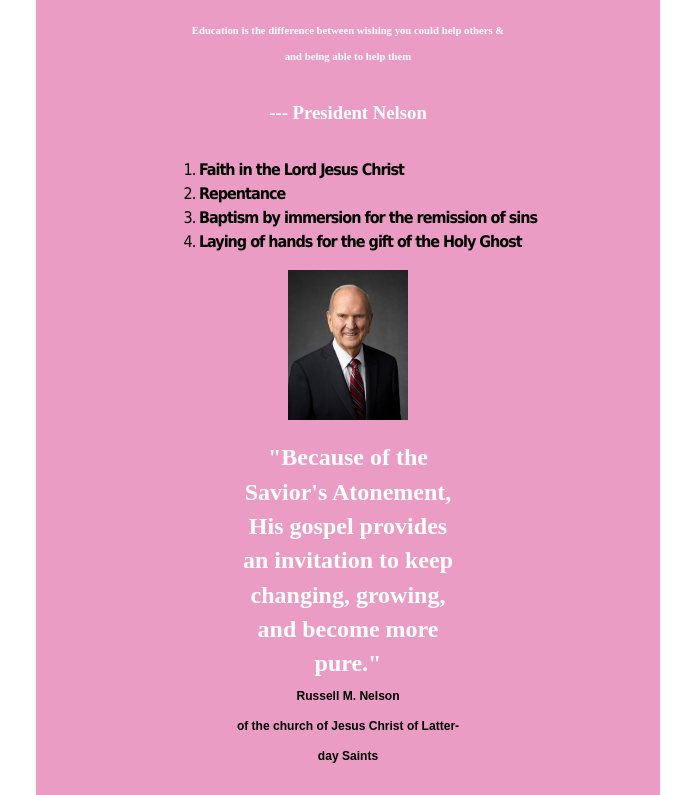
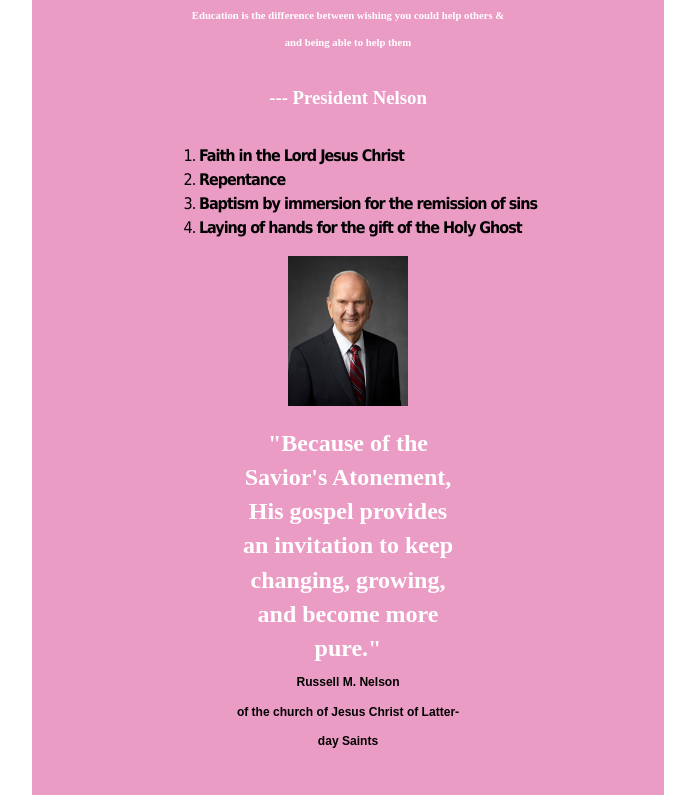
Before and after one commit to dommmy200/web_design, a plain HTML site: page education_m_nelson/m_nelson.html in a window 1280 px wide. Shown: the part 117-912 px from the top of the page, without its empty margins (292-987 px from the left). Drawn offline with Linux system fonts and the light colour scheme.

Commit message:
Replaced section border with margin

```diff
--- a/education_m_nelson/styles/styles.css
+++ b/education_m_nelson/styles/styles.css
@@ -6,10 +6,11 @@ section{
     background-color: #eb9cc4;
     padding-bottom: 50px;
     padding-top: 15px;
-    border-left: 20em solid white;
-    border-right: 20em solid white;
-    border-top: 2em solid white;
-    border-bottom: 5em solid white;
+    margin-left: 25%;
+    margin-right: 25%;
+    margin-top: 2%;
+    margin-bottom: 5%;
+
     height: auto;
 }
 .speech {
```
